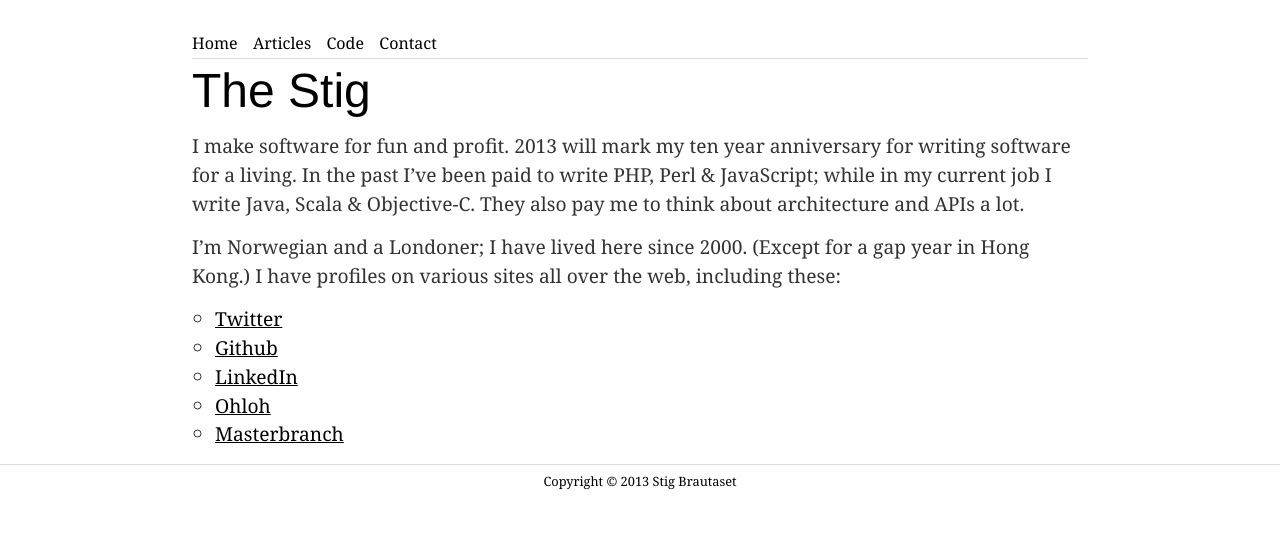
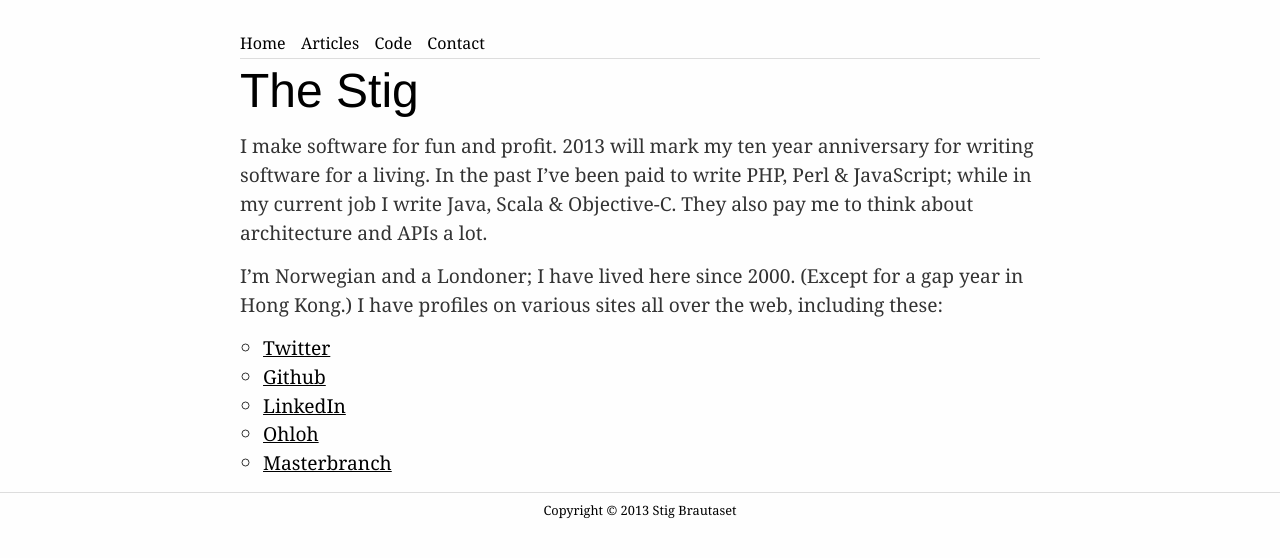
Before and after one commit to stig/www.brautaset.org, a Jekyll site: the page built from index.md, in a window 1280 px wide. Shown: the top 558 px of the page. Built offline with Jekyll 4.4.1, drawn with Linux system fonts in a browser that asks for light colours.

Commit message:
fixup! Scale better on small devices

```diff
--- a/css/default.css
+++ b/css/default.css
@@ -14,7 +14,7 @@ body {
 }
 
 .container {
-  width: 70%;
+  width: 800px;
   margin: 0px auto 0px auto;
 }
 
@@ -212,7 +212,6 @@ hr {
 @media print, screen and (max-width: 900px) {
     .container {
         width: 90%;
-        margin: 0px auto 0px auto;
     }
 }
 
```
